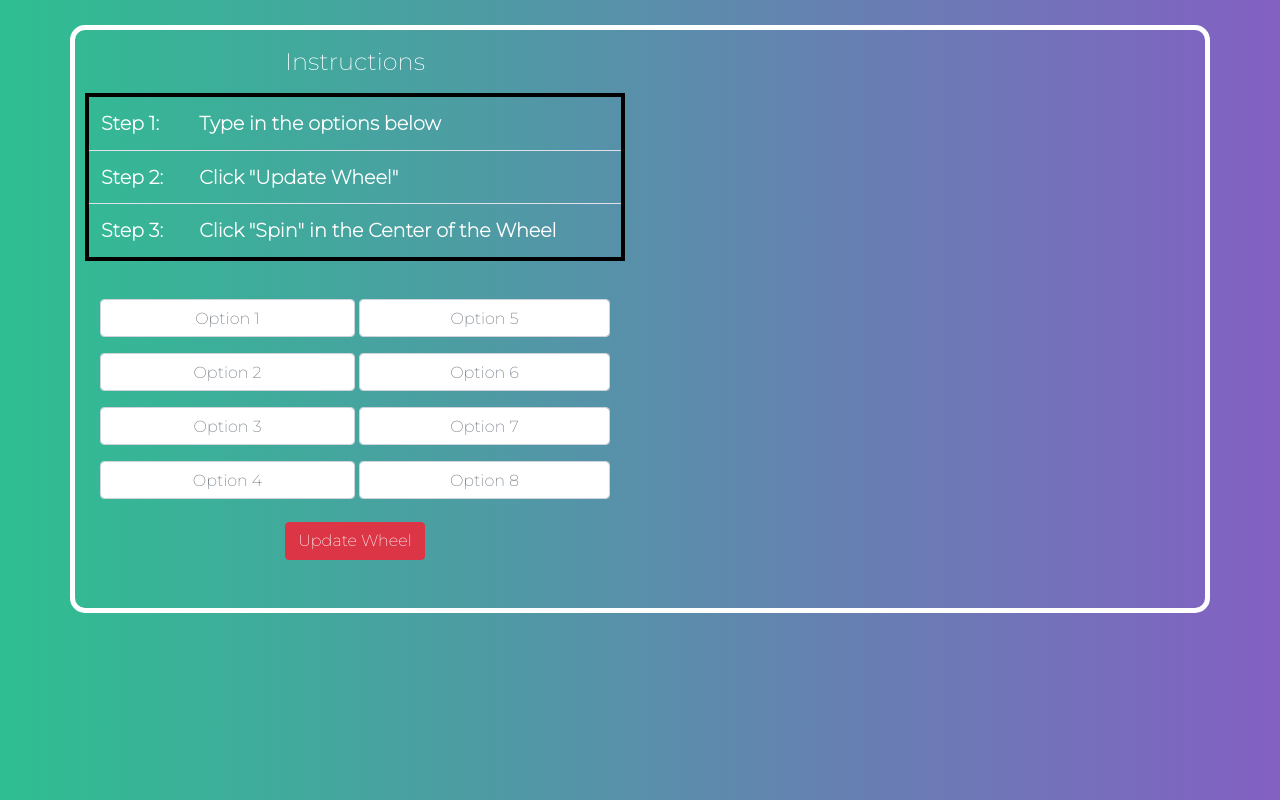
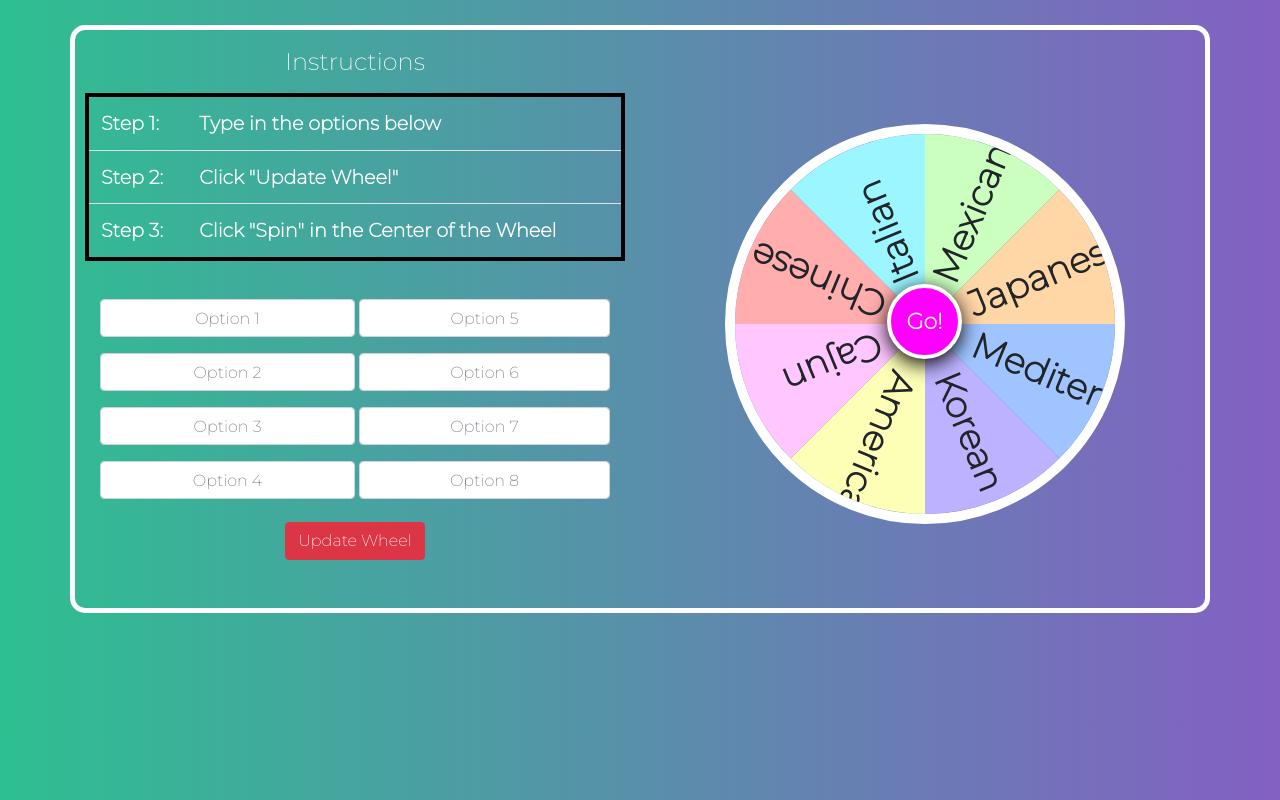
Before and after one commit to MichaelWhitt/decisionmaker, a website: page index.html in a window 1280 px wide. Shown: the part 800-1600 px from the top of the page. Drawn offline with nearby package versions, Linux system fonts and the light colour scheme.

Commit message:
26th add placeholder wheel

```diff
--- a/css/styles.css
+++ b/css/styles.css
@@ -99,7 +99,7 @@ span b {
 
 #spin {
     position: absolute;
-    top: 41.5%;
+    top: 40%;
     left: 40.5%;
     transform: translate(-50% -50%);
     width: 75px;
--- a/index.html
+++ b/index.html
@@ -107,7 +107,19 @@
                 </div>
             </div>
             <!--Wheel-->
-            <div class="" id="wheel"></div>
+            <div class="" id="wheel">
+                <div id="d1" class="d1">
+                    <span class="span1w8"><b id="spanb1">Italian</b></span>
+                    <span class="span2w8"><b id="spanb2">Mexican</b></span>
+                    <span class="span3w8"><b id="spanb3">Chinese</b></span>
+                    <span class="span4w8"><b id="spanb4">Japanese</b></span>
+                    <span class="span5w8"><b id="spanb5">American</b></span>
+                    <span class="span6w8"><b id="spanb6">Mediterranean</b></span>
+                    <span class="span7w8"><b id="spanb7">Korean</b></span>
+                    <span class="span8w8"><b id="spanb8">Cajun</b></span>
+                </div>
+                <button id="spin">Go!</button>
+            </div>
         </div>
     </div>
 </section>
--- a/js/scripts.js
+++ b/js/scripts.js
@@ -97,7 +97,7 @@ function generateWheel(array) {
       boldText.textContent = array[i];
       span.classList.add("span" + (i + 1) + "w" + array.length);
       span.appendChild(boldText);
-      boldText.textContent = "MIIIIII"; // DELETE THIS
+      //boldText.textContent = "TESTCONTENT"; //
       // css change for if input value is mediterranean 10 or more, 16px, else 20px
       // css change if less than 8, 26px
       d1.appendChild(span);
```
